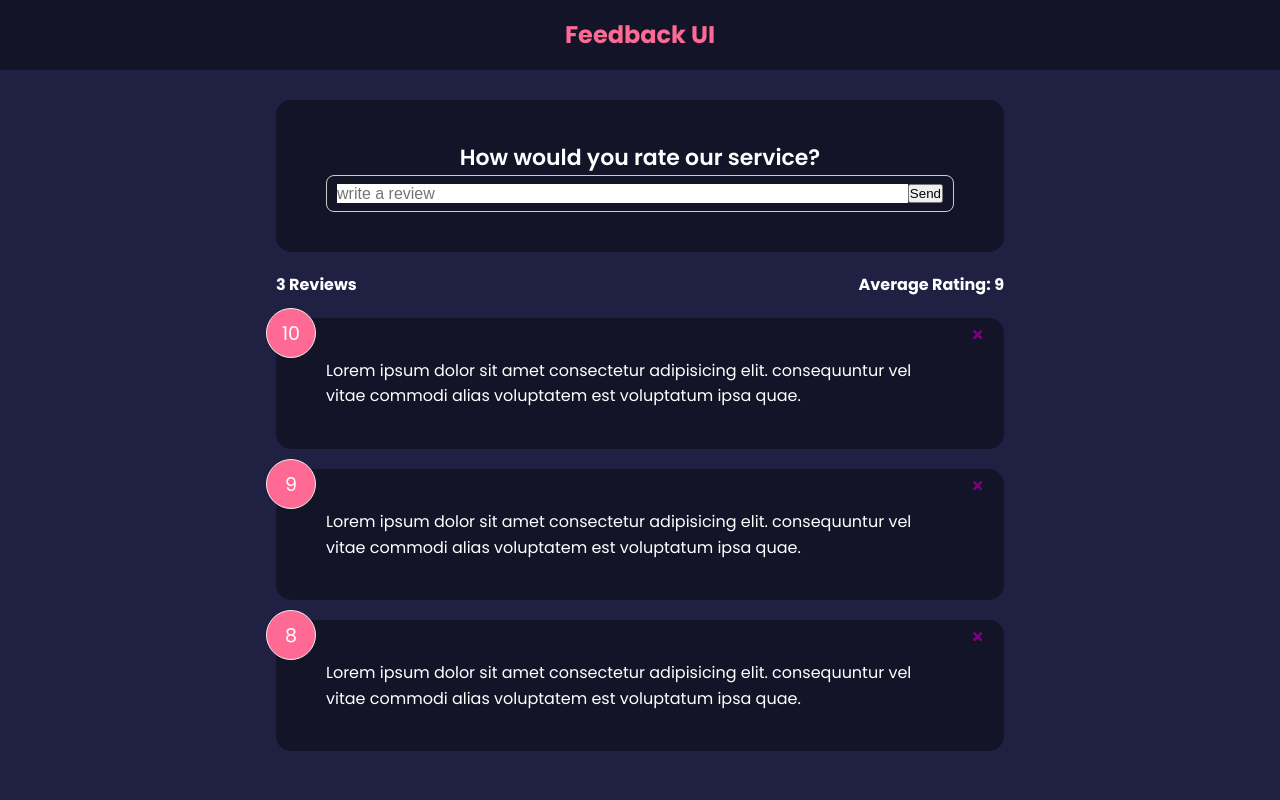
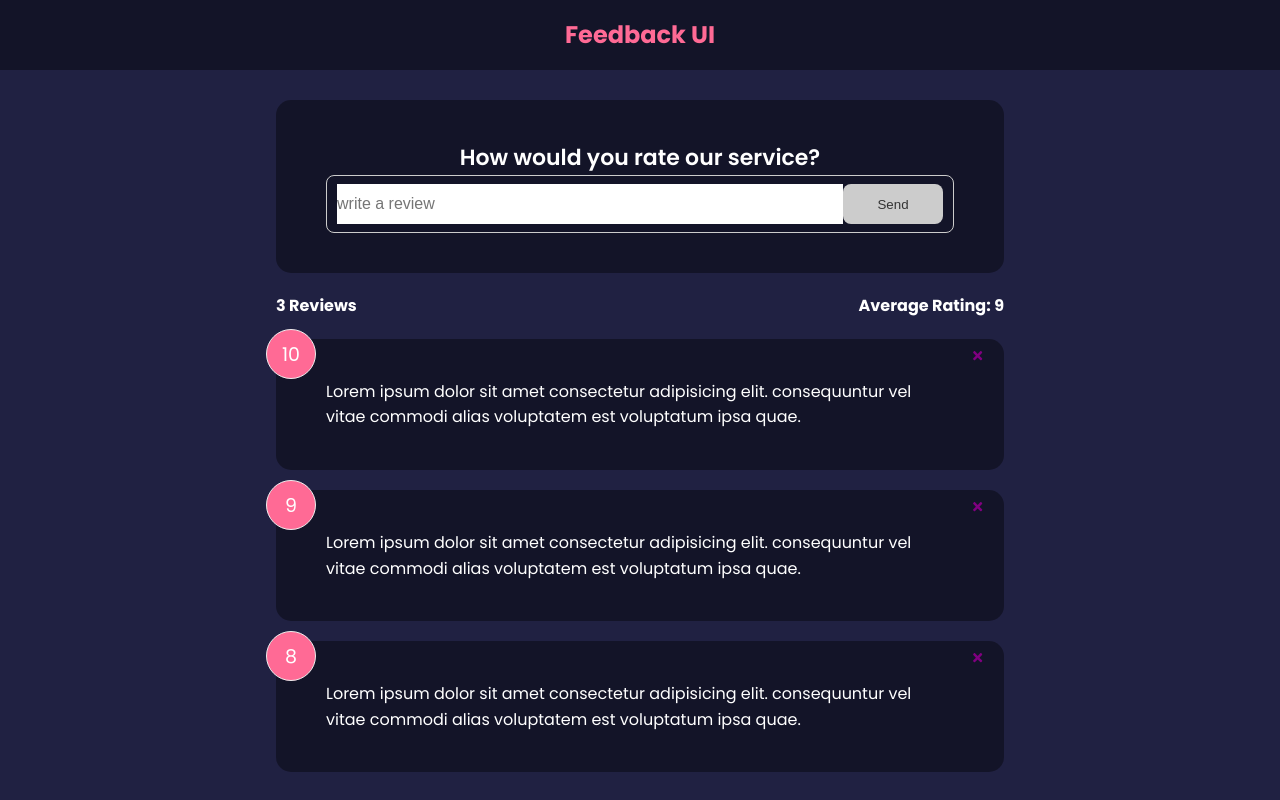
Before and after one commit to TimurMishiev/feedback-app, a React (Create React App) app: page / in a window 1280 px wide. Built offline with nearby package versions, Linux system fonts and the light colour scheme.

Commit message:
introduce form validation using state

```diff
--- a/src/components/FeedbackForm.js
+++ b/src/components/FeedbackForm.js
@@ -1,10 +1,24 @@
 import { useState } from "react";
 import Card from "./shared/Card";
+import Button from "./shared/Button";
 
 function FeedbackForm() {
 	const [text, setText] = useState("");
+	const [btnDisabled, setBtnDisabled] = useState(true);
+	const [message, setMessage] = useState("");
 
 	const handleTextChange = (e) => {
+		if (text === "") {
+			setBtnDisabled(true);
+			setMessage(null);
+		} else if (text !== "" && text.trim().length <= 10) {
+			setMessage("Text must be at least 10 chracters");
+			setBtnDisabled(true);
+		} else {
+			setMessage(null);
+			setBtnDisabled(false);
+		}
+
 		setText(e.target.value);
 	};
 
@@ -19,8 +33,11 @@
 						placeholder="write a review"
 						value={text}
 					/>
-					<button type="submit">Send</button>
+					<Button type="submit" isDisabled={btnDisabled} version="secondary">
+						Send
+					</Button>
 				</div>
+				{message && <div className="message">{message}</div>}
 			</form>
 		</Card>
 	);
--- /dev/null
+++ b/src/components/shared/Button.js
@@ -0,0 +1,16 @@
+import React from "react";
+
+function Button({ children, version, type, isDisabled }) {
+	return (
+		<button type={type} disabled={isDisabled} className={`btn btn-${version}`}>
+			{children}
+		</button>
+	);
+}
+
+Button.defaultProps = {
+	version: "primary",
+	type: "button",
+	isDisabled: false,
+};
+export default Button;
```
